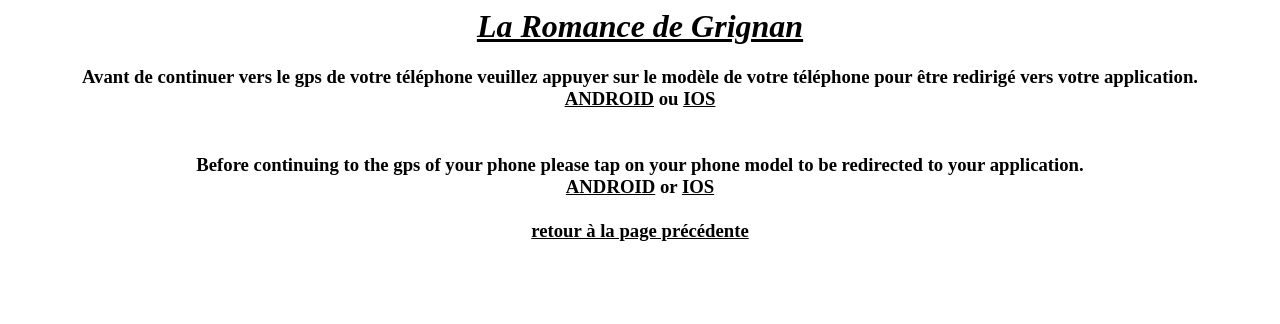
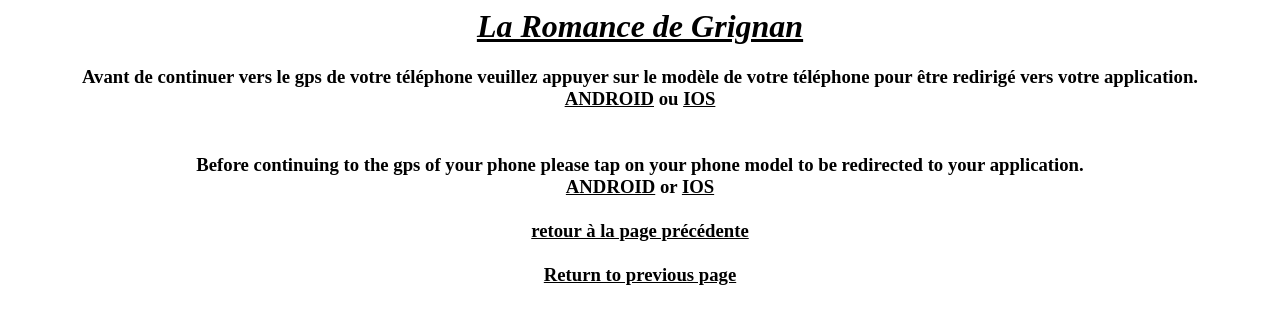
Before and after one commit to Espritbois/la-romance-de-grignan, a plain HTML site: page GPS.html in a window 1280 px wide. Drawn offline with Linux system fonts and the light colour scheme.

Commit message:
Update GPS.html

```diff
--- a/GPS.html
+++ b/GPS.html
@@ -20,6 +20,9 @@
             <br>
             <br>
             <a href="index.html" style="color:black">retour à la page précédente</a>
+            <br>
+            <br>
+            <a href="index.html" style="color:black">Return to previous page</a>
             </h1>
         </FONT>
         </font>
```
